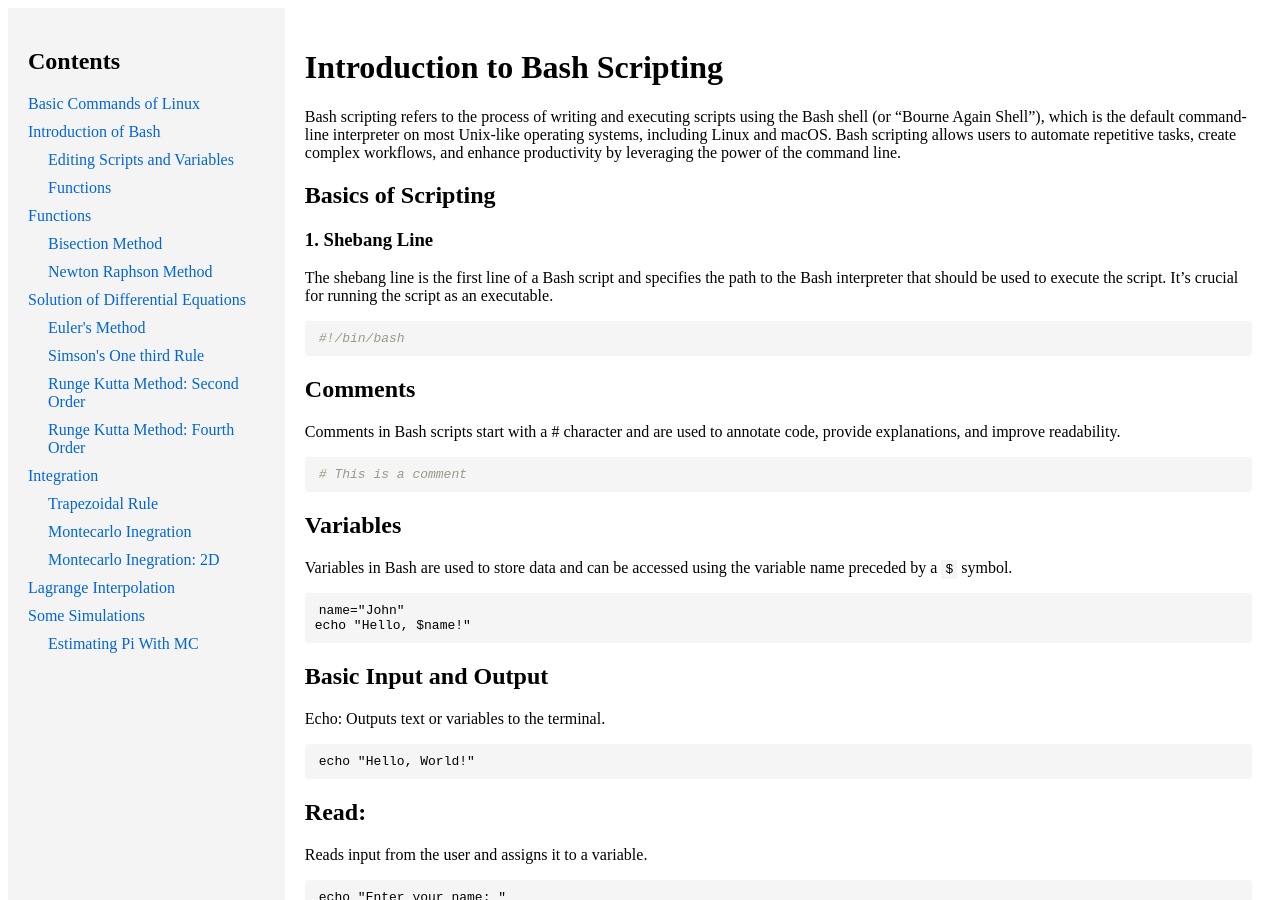
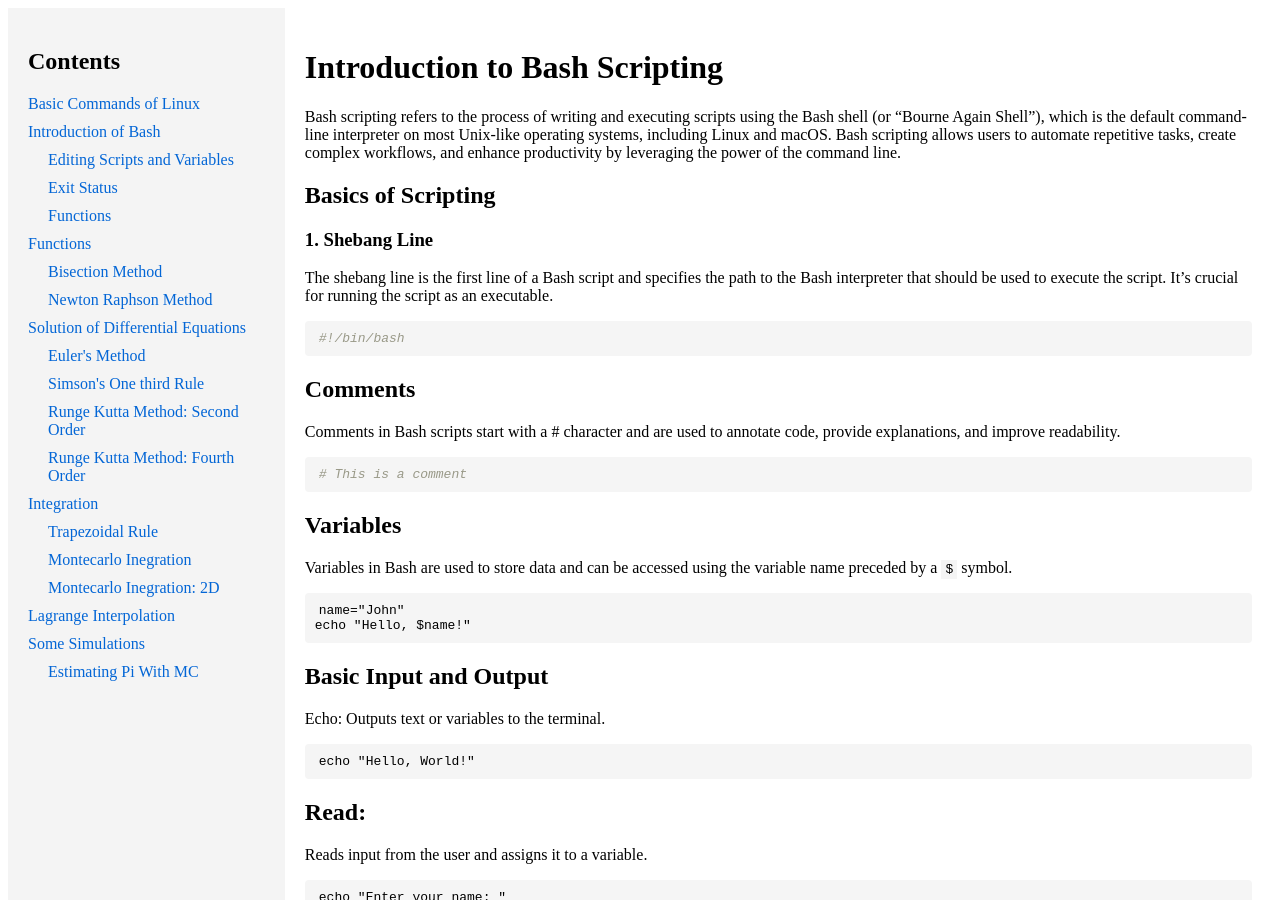
Before and after one commit to mohangiri1/scripting, a Jekyll site: the page built from docs/index.md, in a window 1280 px wide and 900 px high. Built offline with Jekyll 4.4.1, drawn with Linux system fonts in a browser that asks for light colours; comment, search, counter and statistics services are not loaded.

Commit message:
Update toc.html

```diff
--- a/docs/_includes/toc.html
+++ b/docs/_includes/toc.html
@@ -9,6 +9,9 @@
       <ul>
         <li>
           <a href="{{ "/basics/shell_scripts_and_variables.html" | relative_url }}">Editing Scripts and Variables</a>
+        <li>
+        <li>
+          <a href="{{ "/basics/exit_code.html" | relative_url }}">Exit Status</a>
         <li>
         <li>
           <a href="{{ "/functions/functions.html" | relative_url }}">Functions</a>
```
